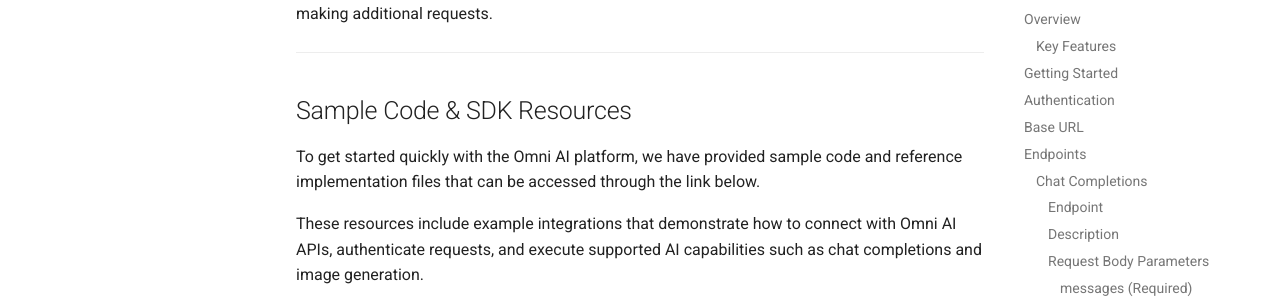
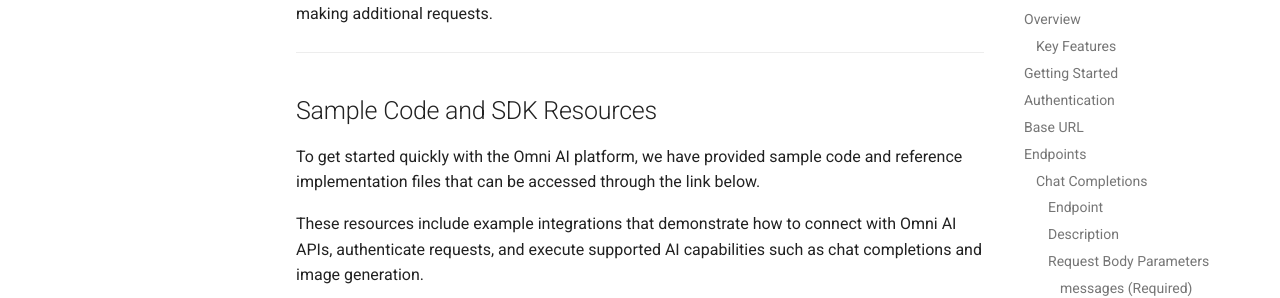
Before and after one commit to ideabizmart/Docs-Ideamart-v2, an MkDocs documentation site: the page built from docs/omni-ai.md, in a window 1280 px wide and 900 px high, scrolled down 13953 px. Shown: the part 164-462 px from the top of the window. Built offline with MkDocs 1.6.1 and Material for MkDocs 9.7.7, drawn with Linux system fonts in a browser that asks for light colours.

Commit message:
Update omni-ai.md

```diff
--- a/docs/omni-ai.md
+++ b/docs/omni-ai.md
@@ -13,7 +13,7 @@ Complete API documentation for the OmniAI platform, providing access to state-of
   - [Image Generation](#image-generation)
 - [Error Codes](#error-codes)
 - [Rate Limits](#rate-limits)
-- [Sample Code & SDK Resources](#sample-code-&-sdk-resources)
+- [Sample Code & SDK Resources](#sample-code-and-sdk-resources)
 ---
 
 ## Overview
@@ -512,7 +512,7 @@ Failed to forward webhook request. The request to the LLM provider failed due to
 Rate limits reset every minute. When you exceed the rate limit, you'll receive a `429 Too Many Requests` response. Check the `Retry-After` header for the recommended wait time before making additional requests.
 
 ---
-## Sample Code & SDK Resources
+## Sample Code and SDK Resources
 
 To get started quickly with the Omni AI platform, we have provided sample code and reference implementation files that can be accessed through the link below.
 
```
